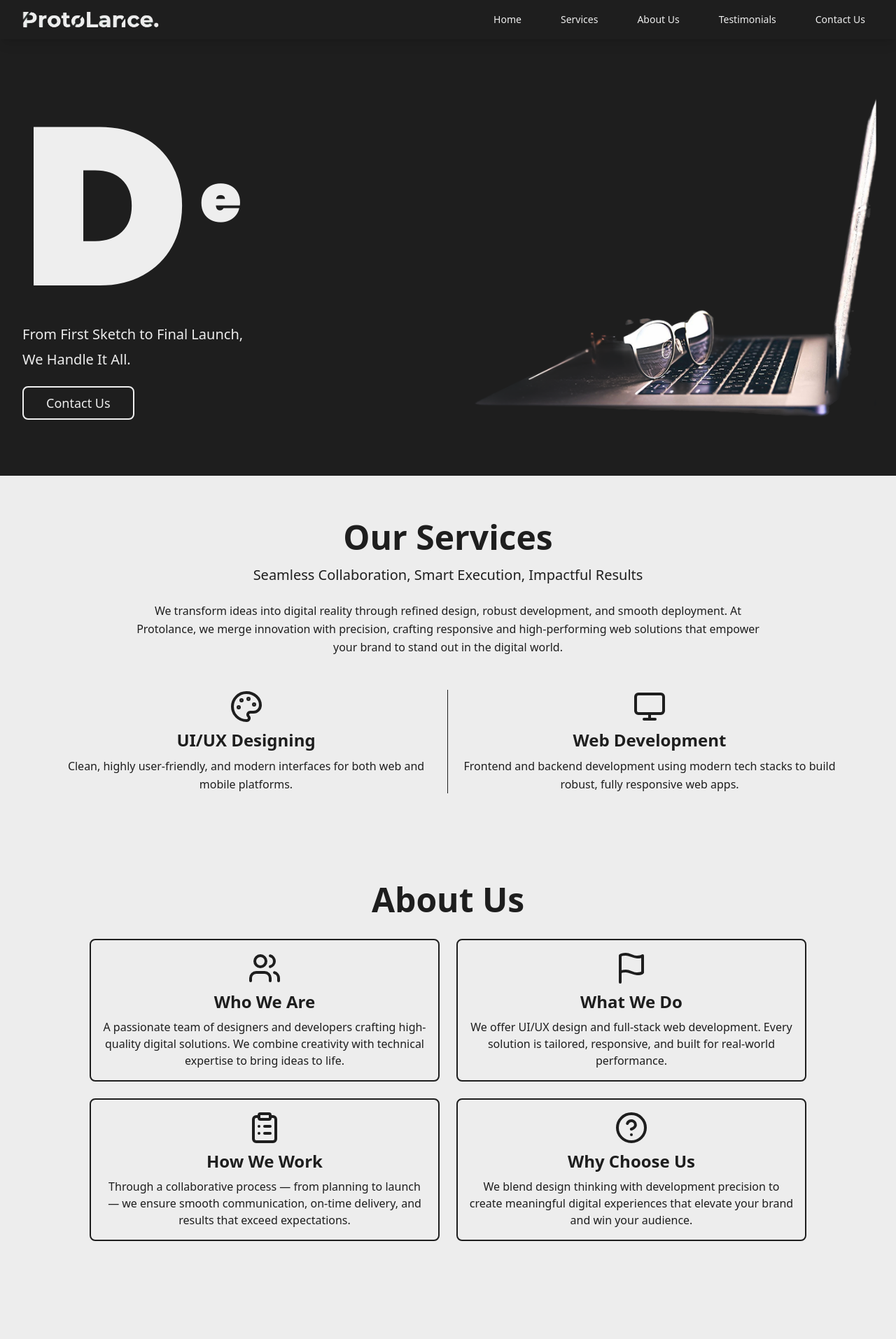
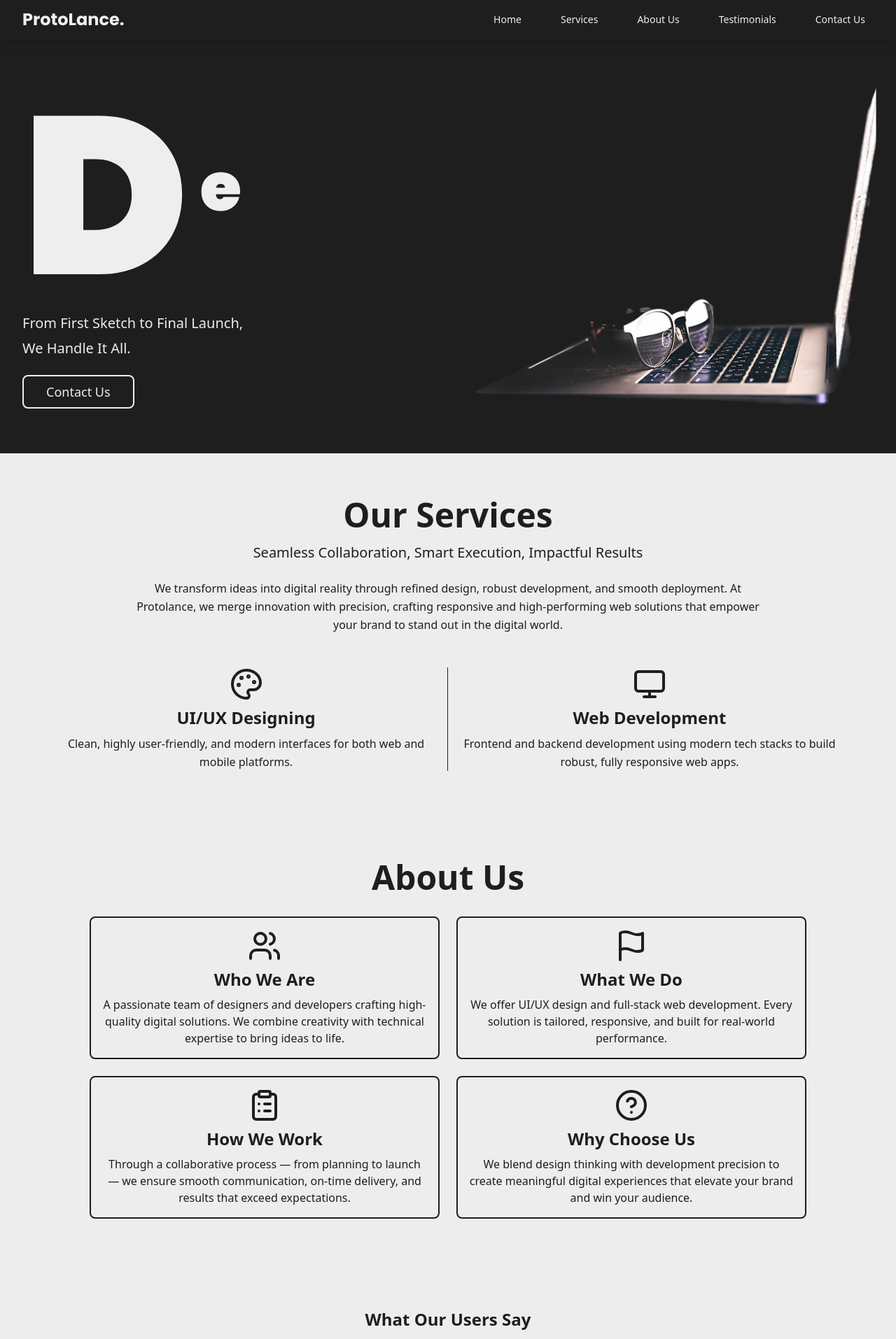
Before and after one commit to githubSubhanKhan/ProtoLance, a React (Vite) app in the folder client/: page / in a window 1280 px wide. Shown: the top 1914 px of the page at 70% size. Built offline with nearby package versions, Linux system fonts and the light colour scheme.

Commit message:
fixed y paddings and navbar

```diff
--- a/client/src/components/layouts/AboutUs.tsx
+++ b/client/src/components/layouts/AboutUs.tsx
@@ -26,7 +26,7 @@ const AboutUs: React.FC = () => {
   ];
 
   return (
-    <section className="py-16 px-4 sm:px-6 lg:px-8 min-h-screen" id="about">
+    <section className="px-4 sm:px-6 lg:px-8 py-16" id="about">
       <div className="max-w-6xl mx-auto">
         {/* Header */}
         <div className="text-center mb-8">
--- a/client/src/components/layouts/ContactUs.tsx
+++ b/client/src/components/layouts/ContactUs.tsx
@@ -70,7 +70,7 @@ const ContactUs = () => {
     <>
       <Alert show={alert.show} type={alert.type} message={alert.message} />
 
-      <section className="w-full py-12 px-4" id="contact">
+      <section className="w-full py-16 px-4" id="contact">
         <div className="container mx-auto max-w-6xl">
           <div className="grid grid-cols-1 lg:grid-cols-2 gap-8">
 
--- a/client/src/components/layouts/Hero.tsx
+++ b/client/src/components/layouts/Hero.tsx
@@ -23,7 +23,7 @@ const Hero = () => {
   };
 
   return (
-    <section className="relative w-full py-20 flex items-center justify-center overflow-hidden">
+    <section className="relative w-full py-16 flex items-center justify-center overflow-hidden">
       {/* Backgrounds */}
       <div
         className="absolute inset-0 hidden lg:block bg-cover bg-center bg-no-repeat"
@@ -42,7 +42,7 @@ const Hero = () => {
               <h1
                 className="text-whitecustom font-black leading-none"
                 style={{
-                  fontFamily: 'Poppins, sans-serif',
+                  fontFamily: 'Poppins',
                   fontWeight: 900,
                   fontSize: isMobile ? '160px' : 'clamp(200px, 25vw, 400px)',
                   lineHeight: '100%',
--- a/client/src/components/layouts/Testimonials.tsx
+++ b/client/src/components/layouts/Testimonials.tsx
@@ -41,7 +41,7 @@ const Testimonials = () => {
   ];
 
   return (
-    <section className="w-full py-8 overflow-hidden" id="testimonials">
+    <section className="w-full overflow-hidden py-16" id="testimonials">
       <div className="container mx-auto px-4 mb-6">
         <h2 className="text-2xl font-bold text-center mb-2 text-darkcustom">What Our Users Say</h2>
         <p className="text-gray-600 text-center">Discover how our platform is transforming research and learning</p>
--- a/client/src/components/ui/Navbar.tsx
+++ b/client/src/components/ui/Navbar.tsx
@@ -24,11 +24,13 @@ const Navbar: React.FC = () => {
         <div className="flex items-center justify-between h-14">
           {/* Logo */}
           <div className="flex-shrink-0">
-            <img
-              src={logo}
-              alt="ProtoLance Logo"
-              className="h-6 w-auto sm:h-6"
-            />
+            <a
+              href="#home"
+              className="text-whitecustom font-bold text-2xl cursor-pointer"
+              style={{ fontFamily: 'Poppins' }}
+            >
+              ProtoLance.
+            </a>
           </div>
 
           {/* Desktop Navigation */}
```
